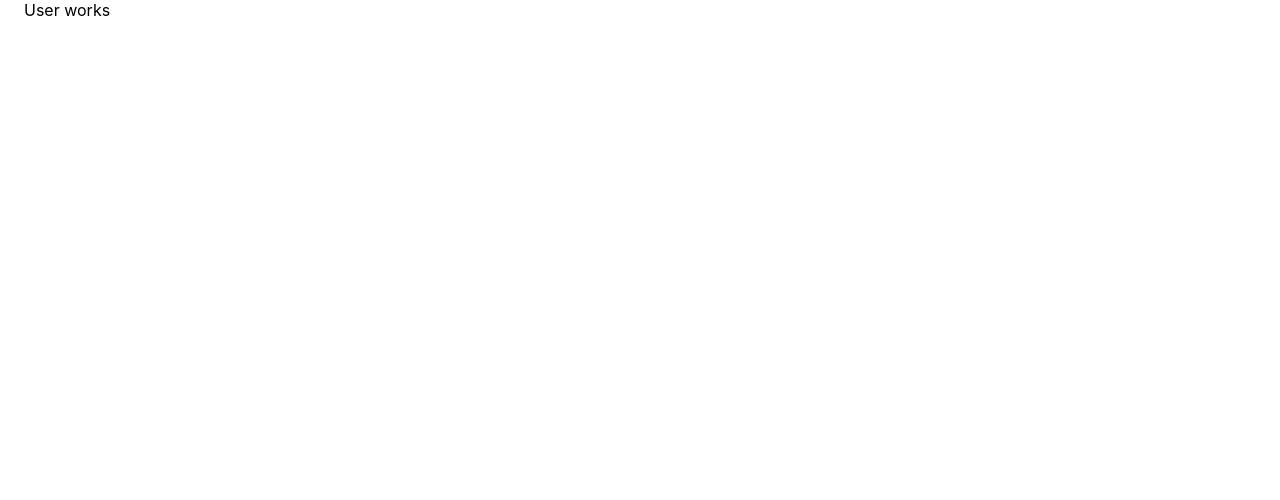
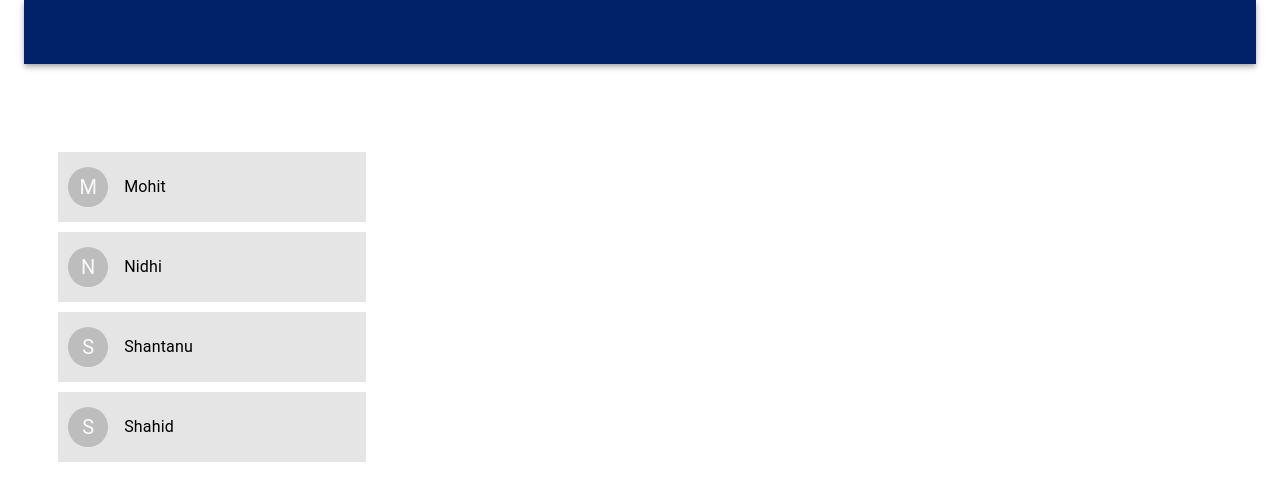
Before and after one commit to akash-saxena150/MERN_LOWES, a React (Create React App) app: page /users in a window 1280 px wide. Shown: the top 500 px of the page. Built offline with nearby package versions, Linux system fonts and the light colour scheme.

Commit message:
Checked in the users route

```diff
--- /dev/null
+++ b/src/Component/Header.js
@@ -0,0 +1,18 @@
+import React, { Component } from "react";
+import { AppBar, Toolbar, IconButton } from "@material-ui/core";
+class Header extends Component {
+  render() {
+    const { fName } = this.props;
+    return (
+      <AppBar position='static'>
+        <Toolbar>
+          {fName && (
+            <IconButton color='inherit'>{fName.substring(0, 1)}</IconButton>
+          )}
+        </Toolbar>
+      </AppBar>
+    );
+  }
+}
+
+export default Header;
--- a/src/Screen/AdminDashboard/AdminDashboard.js
+++ b/src/Screen/AdminDashboard/AdminDashboard.js
@@ -5,10 +5,12 @@ import {
   AppBar,
   Toolbar,
   IconButton,
-  Typography
+  Typography,
+  Box
 } from "@material-ui/core";
 import { Link } from "react-router-dom";
 import { colors, getUserDetails } from "../../service.js";
+import Header from "../../Component/Header.js";
 class AdminDashboard extends Component {
   constructor(props) {
     super(props);
@@ -24,15 +26,7 @@ class AdminDashboard extends Component {
     const { userDetails } = this.state;
     return (
       <>
-        <AppBar position='static'>
-          <Toolbar>
-            {userDetails && userDetails.fName && (
-              <IconButton color='inherit'>
-                {userDetails.fName.substring(0, 1)}
-              </IconButton>
-            )}
-          </Toolbar>
-        </AppBar>
+        <Header fName={userDetails.fName} />
         <Grid
           container
           justify='center'
@@ -42,6 +36,7 @@ class AdminDashboard extends Component {
         >
           <Grid container justify='center' alignItems='center' item xs={6}>
             <Grid
+              item
               container
               justify='center'
               alignItems='center'
--- a/src/Screen/Users/Users-style.js
+++ b/src/Screen/Users/Users-style.js
@@ -1 +1,17 @@
-export default {};
+import { colors } from "../../service";
+
+export default {
+  container: { height: "80vh", marginTop: "10vh" },
+  listItem: {
+    padding: "15px 10px",
+    background: colors.greyBG,
+    marginBottom: "10px"
+  },
+  largeAvatar: {
+    width: "120px",
+    height: "120px",
+    fontSize: "2rem"
+  },
+  role: { color: colors.secondary },
+  info: { paddingLeft: "5%" }
+};
--- a/src/Screen/Users/Users.js
+++ b/src/Screen/Users/Users.js
@@ -1,8 +1,93 @@
 import React, { Component } from "react";
 import Styles from "./Users-style";
+import Header from "../../Component/Header";
+import {
+  Grid,
+  List,
+  ListItem,
+  ListItemText,
+  ListItemAvatar,
+  Avatar,
+  Typography
+} from "@material-ui/core";
+import { getUsers, getInitials, getUserDetails } from "../../service";
 class Users extends Component {
+  constructor(props) {
+    super(props);
+    this.state = { user: {} };
+  }
+  componentDidMount() {
+    const users = getUsers();
+    this.setState({ users });
+  }
+  loadUser = wid => {
+    console.log(getUserDetails(wid));
+    this.setState({ userDetails: getUserDetails(wid) });
+  };
   render() {
-    return <div>User works</div>;
+    const { users, userDetails } = this.state;
+    return (
+      <>
+        <Header />
+        <Grid container style={Styles.container} justify='space-evenly'>
+          <Grid item xs={3}>
+            {users && (
+              <List>
+                {Object.keys(users).map((key, indx) => (
+                  <ListItem
+                    key={`${users[key].fName}-${indx}`}
+                    style={Styles.listItem}
+                    onClick={e => this.loadUser(users[key]["winId"])}
+                  >
+                    <ListItemAvatar>
+                      <Avatar>{getInitials(users[key].fName)}</Avatar>
+                    </ListItemAvatar>
+                    <ListItemText primary={users[key].fName} />
+                  </ListItem>
+                ))}
+              </List>
+            )}
+          </Grid>
+          <Grid item container xs={8}>
+            {userDetails && (
+              <Grid item container direction='column' spacing={4}>
+                <Grid item container alignItems='center'>
+                  <Grid item xs={2}>
+                    <Avatar style={Styles.largeAvatar}>
+                      {getInitials(userDetails.fName)}
+                    </Avatar>
+                  </Grid>
+                  <Grid item container direction='column' xs={8}>
+                    <Grid item>
+                      <Typography variant='h3'>
+                        {userDetails.fName} {userDetails.lName}
+                      </Typography>
+                    </Grid>
+                    <Grid item>
+                      <Typography variant='subtitle1' style={Styles.role}>
+                        {userDetails.role}
+                      </Typography>
+                    </Grid>
+                  </Grid>
+                </Grid>
+                <Grid item style={Styles.info}>
+                  <Typography variant='subtitle1'>
+                    <strong>M: </strong>
+                    {userDetails.phone}
+                  </Typography>
+                </Grid>
+                <Grid item style={Styles.info}>
+                  <Typography variant='subtitle1'>
+                    <strong>E: </strong>
+                    {userDetails.email}
+                  </Typography>
+                </Grid>
+              </Grid>
+            )}
+          </Grid>
+        </Grid>
+      </>
+    );
   }
 }
 export default Users;
--- a/src/service.js
+++ b/src/service.js
@@ -5,6 +5,9 @@ import DummyData from "./config/dummyData.json";
 const colors = { ...Styles.colors };
 const formData = { ...FormData };
 const msgConfig = { ...MsgConfig };
+const getInitials = str => {
+  return str.substring(0, 1);
+};
 const login = data => {
   for (let key in DummyData.users) {
     if (DummyData.users[key]["email"] === data.username)
@@ -17,6 +20,18 @@ const login = data => {
   return { error: "Invalid User" };
 };
 const getUserDetails = wid => {
-  return DummyData.users[wid];
+  let role_id = DummyData.users[wid].role_id;
+  return { ...DummyData.users[wid], role: DummyData.roles[role_id].name };
 };
-export { colors, formData, msgConfig, login, getUserDetails };
+const getUsers = () => {
+  return DummyData.users;
+};
+export {
+  colors,
+  formData,
+  msgConfig,
+  login,
+  getUserDetails,
+  getUsers,
+  getInitials
+};
```
